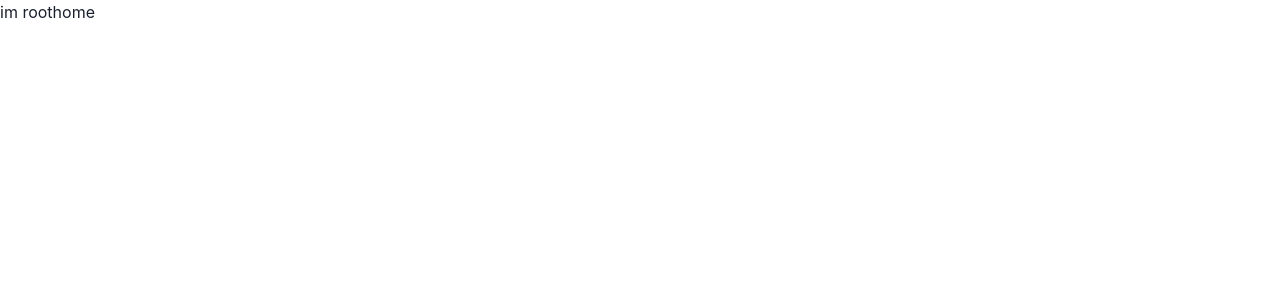
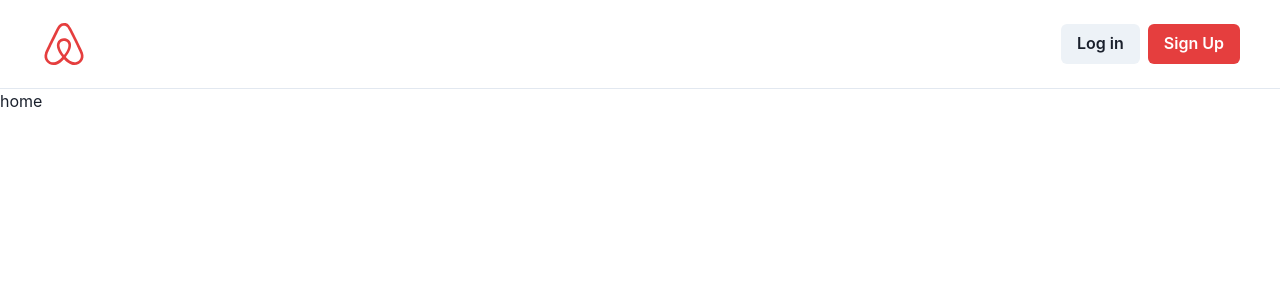
Before and after one commit to wisehero/airbnb-python-backend, a React (Create React App) app in the folder airbnb-clone-frontend/: page / in a window 1280 px wide. Shown: the top 300 px of the page. Built offline with nearby package versions, Linux system fonts and the light colour scheme.

Commit message:
# 헤더 만들기

```diff
--- a/airbnb-clone-frontend/package.json
+++ b/airbnb-clone-frontend/package.json
@@ -16,6 +16,7 @@
     "framer-motion": "^7.6.12",
     "react": "^18.2.0",
     "react-dom": "^18.2.0",
+    "react-icons": "^4.6.0",
     "react-router-dom": "^6.4.3",
     "react-scripts": "5.0.1",
     "typescript": "^4.9.3",
--- a/airbnb-clone-frontend/src/components/Root.tsx
+++ b/airbnb-clone-frontend/src/components/Root.tsx
@@ -1,10 +1,26 @@
-import {Outlet} from "react-router-dom";
+import {Link, Outlet} from "react-router-dom";
+import {Box, Button, HStack} from "@chakra-ui/react";
+import {FaAirbnb} from "react-icons/fa";
 
 export default function Root() {
     return (
-        <h1>
-            im root
+        <Box>
+            <HStack
+                justifyContent={"space-between"}
+                py={5}
+                px={10}
+                borderBottomWidth={1}>
+                <Box color="red.500">
+                    <Link to={"/"}>
+                        <FaAirbnb size={"48"}/>
+                    </Link>
+                </Box>
+                <HStack>
+                    <Button>Log in</Button>
+                    <Button colorScheme={"red"}>Sign Up</Button>
+                </HStack>
+            </HStack>
             <Outlet/>
-        </h1>
-    )
+        </Box>
+    );
 }
```
Also changed, not shown: 1 other file (tests, documents, lock files or other folders).
